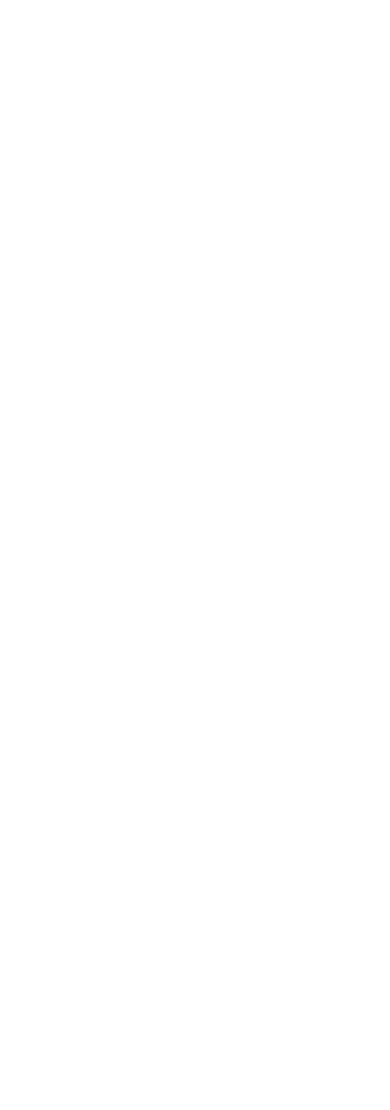
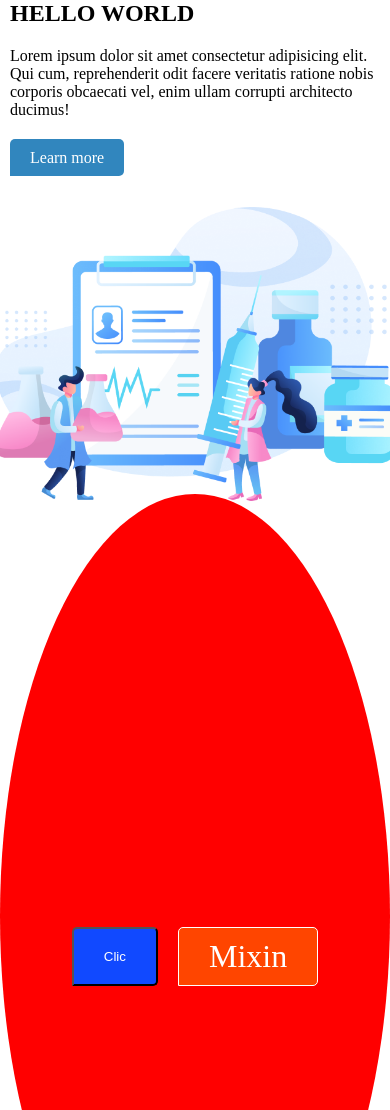
Before and after one commit to MuhammadqodirProgrammer/LESSON6, a plain HTML site: page index.html in a window 390 px wide. Shown: the top 1110 px of the page. Before the commit the page ends 844 px from the top, so only its background shows below. Drawn offline with Linux system fonts and the light colour scheme.

Commit message:
main commit

```diff
--- a/index.html
+++ b/index.html
@@ -1,5 +1,6 @@
 <!DOCTYPE html>
 <html lang="en">
+
 <head>
     <meta charset="UTF-8">
     <meta http-equiv="X-UA-Compatible" content="IE=edge">
@@ -7,7 +8,34 @@
     <title>Document</title>
     <link rel="stylesheet" href="./css/main.css">
 </head>
+
 <body>
+    <main>
+        <section class="hero">
+            <div class="container hero__container">
+                <div class="hero__info">
+                    <h2>HELLO WORLD</h2>
+                    <P>Lorem ipsum dolor sit amet consectetur adipisicing elit. Qui cum, reprehenderit odit facere
+                        veritatis ratione nobis corporis obcaecati vel, enim ullam corrupti architecto ducimus!</P>
+                    <a href="#">Learn more</a>
+                </div>
+                <div class="hero__img">
+                    <img src="img/trafalgar.png" alt="fh">
+                </div>
+            </div>
+        </section>
+    </main>
+    <footer>
+        <div class="cotainer div_footer">
+            <div class="round">
 
+            </div>
+        </div>
+    </footer>
+    <div class="container and_div">
+<button>Clic</button>
+<a href="#">Mixin</a>
+    </div>
 </body>
+
 </html>
--- /dev/null
+++ b/scss/_variables.scss
@@ -0,0 +1,3 @@
+$maincolor:#000;
+$secondrycolor:#fff;
+$bacgroundcolor:rgba(17, 73, 255);
--- a/scss/main.scss
+++ b/scss/main.scss
@@ -0,0 +1,128 @@
+ @import "variables";
+@mixin btn {
+    text-decoration: none;
+    border: 1px solid $secondrycolor;
+    font-size: 32px;
+    color: $secondrycolor;
+    background-color: orangered;
+}
+ *{
+    margin: 0;
+    padding: 0;
+    box-sizing: border-box;
+ }
+ .container{
+    max-width: 1145px;
+    margin: 0 auto;
+    padding: 0 10px;
+ }
+ .hero__container{
+    display: flex;
+    align-items: center;
+    gap: 40px;
+ }
+ .hero__info{
+    p{
+        max-width: 440px;
+        margin-top: 20px;
+        margin-bottom: 30px;
+    }
+    a{
+        text-decoration: none;
+        padding: 10px 20px;
+     border-radius: 5px 5px 5px 0;
+     background-color: rgb(49, 134, 190);
+     color: white;
+
+    &:hover{
+        background: olivedrab;
+     }
+    }
+ }
+
+ @media only screen and (max-width:768px) {
+    .container{
+        max-width: 768px;
+
+    }
+    .hero__container{
+        flex-direction: column;
+    }
+    .hero__img img{
+        width: 400px;
+        }
+ }
+ @media (min-width:769px)  and (max-width:1024px) {
+    .container{
+        max-width: 1024px;
+
+    }
+    .hero__container{
+        flex-direction: column-reverse;
+    }
+    .hero__img img{
+        max-width: 700px;
+        }
+ }
+ .div_footer{
+    padding-top: 400px;
+    height: 50vh;
+    // width: 100px;
+    display: flex;
+    align-items: center;
+    justify-content: center;
+
+ }
+ .round{
+width: 100vh;
+height: 100vh;
+background-color: red;
+animation: oval2 0.5s ease-in infinite;
+border-radius: 50%;
+ }
+ @keyframes oval {
+    from{
+border-radius: 0;
+    }
+    to{
+border-radius: 50%;
+    }
+
+ }
+ @keyframes oval2 {
+    0%{
+
+    }
+    25%{
+background-color: green;
+    }
+    50%{
+background-color: violet;
+    }
+    75%{
+        background-color: blue;
+    }
+    100%{
+background-color: coral;
+    }
+ }
+ .and_div{
+    margin: 0 auto;
+display: flex;
+justify-content: center;
+gap:20px;
+ }
+ .and_div button{
+padding: 10px 30px;
+color: $secondrycolor;
+background-color: $bacgroundcolor;
+border-radius: 5px 5px 5px 0;
+
+ }
+ .and_div a{
+    @include btn;
+border-radius: 5px 5px 5px 0;
+padding: 10px 30px;
+
+
+ }
```
Also changed, not shown: css/main.css, img/trafalgar.png (added), 1 other file.
